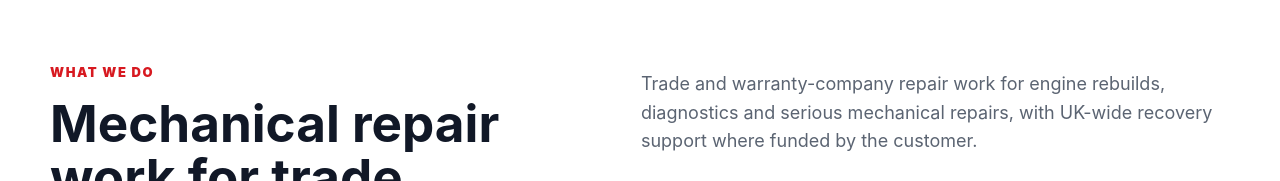
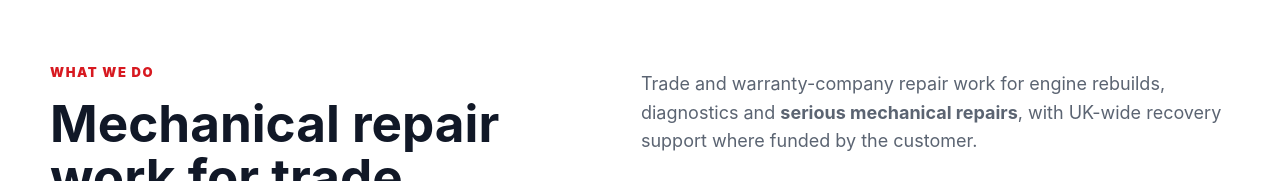
Before and after one commit to waqar123321/Quick-VS-Website, a website: page services/trade-warranty-repairs/index.html in a window 1280 px wide. Shown: the part 654-835 px from the top of the page. Drawn offline with Linux system fonts and the light colour scheme.

Commit message:
Update index.html

```diff
--- a/services/trade-warranty-repairs/index.html
+++ b/services/trade-warranty-repairs/index.html
@@ -222,7 +222,7 @@
 </header>
 <main id="main-content">
 <section class="page-hero"><div class="page-hero-content"><p class="eyebrow">Quick Solution Vehicles services</p><h1>Trade and Warranty Company Repairs</h1><p class="page-hero-copy">We support trade customers and warranty companies with <b><a href="https://quickvs.co.uk/services/engine-rebuild-birmingham/">serious mechanical repair work</a></b>, diagnostics and engine rebuild enquiries. UK-wide recovery can be arranged for suitable work where the customer funds recovery.</p></div></section>
-<section class="section intro-grid"><div><p class="section-kicker">What we do</p><h2>Mechanical repair work for trade customers and warranty companies.</h2></div><div class="intro-copy"><p>Trade and warranty-company repair work for engine rebuilds, diagnostics and serious mechanical repairs, with UK-wide recovery support where funded by the customer.</p><ul class="check-list"><li>Trade repair support</li><li>Warranty-company communication</li><li>UK-wide recovery support</li></ul></div></section>
+<section class="section intro-grid"><div><p class="section-kicker">What we do</p><h2>Mechanical repair work for trade customers and warranty companies.</h2></div><div class="intro-copy"><p>Trade and warranty-company repair work for engine rebuilds, diagnostics and <b><a href="https://quickvs.co.uk/services/gearbox-repairs/">serious mechanical repairs</a></b>, with UK-wide recovery support where funded by the customer.</p><ul class="check-list"><li>Trade repair support</li><li>Warranty-company communication</li><li>UK-wide recovery support</li></ul></div></section>
 <section class="section section-muted"><div class="section-heading"><div><p class="section-kicker">Related services</p><h2>Useful next pages.</h2></div></div><div class="link-grid"><a class="link-card" href="../../services/engine-rebuilds/">Engine Rebuilds in Birmingham</a><a class="link-card" href="../../services/engine-diagnostics/">Engine Diagnostics in Birmingham</a><a class="link-card" href="../../contact/">Contact the workshop</a></div></section>
 <section class="section"><div class="section-heading"><div><p class="section-kicker">FAQs</p><h2>Questions about this service.</h2></div></div><div class="faq-list"><details><summary>Do you offer trade and warranty company repairs?</summary><p>Yes. Mechanical repair work for trade customers and warranty companies.</p></details><details><summary>Do you give a price online?</summary><p>No. Costs are confirmed after inspection because repair requirements vary.</p></details><details><summary>Can I call before booking?</summary><p>Yes, call 07522 179040 for practical advice.</p></details><details><summary>Can you arrange recovery?</summary><p>For non-running cars and engine work, recovery can be arranged at customer cost.</p></details><details><summary>Where are you based?</summary><p>56a Stratford Street North, Sparkbrook, Birmingham, B11 1BP, United Kingdom</p></details></div></section>
 <section class="section cta-band">
```
